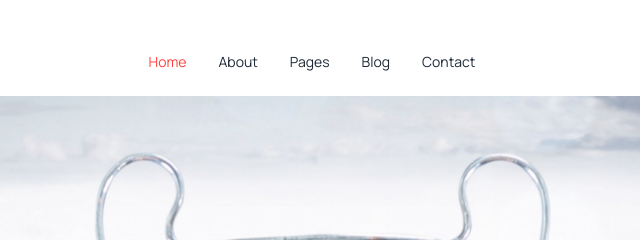
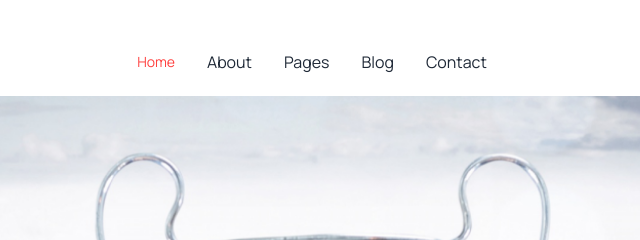
Before and after one commit to Safwan169/Hoke-s, a plain HTML site: page index.html in a window 1280 px wide. Shown: the top 240 px of the page, 328-968 px from the left. Drawn offline with nearby package versions, Linux system fonts and the light colour scheme.

Commit message:
second final commit

```diff
--- a/index.html
+++ b/index.html
@@ -130,16 +130,16 @@
                     <ul class="menu menu-horizontal px-1">
                         <li><a class="dot-clr">Home</a></li>
                         <li>
-                            <a>About</a>
+                            <a class="text-[16px]">About</a>
                         </li>
                         <li>
-                            <a>Pages</a>
+                            <a class="text-[16px]">Pages</a>
                         </li>
                         <li>
-                            <a>Blog</a>
+                            <a class="text-[16px]">Blog</a>
                         </li>
                         <li>
-                            <a>Contact</a>
+                            <a class="text-[16px]">Contact</a>
                         </li>
                     </ul>
                 </div>
```
